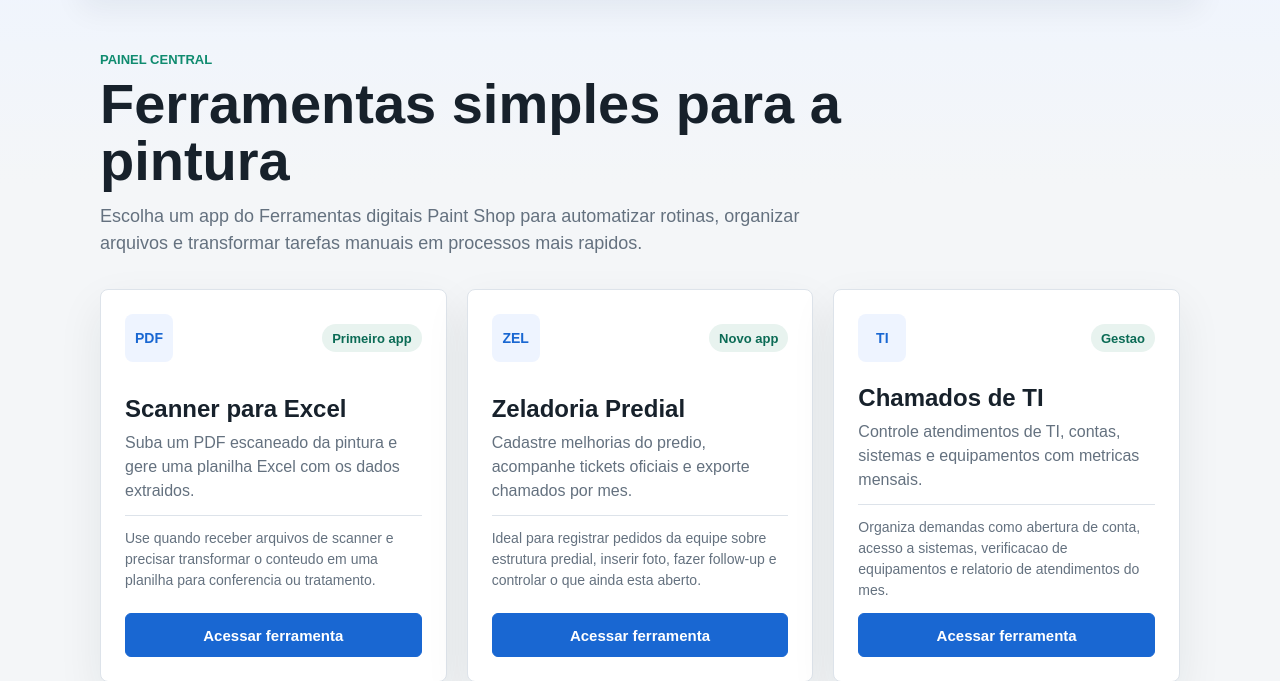
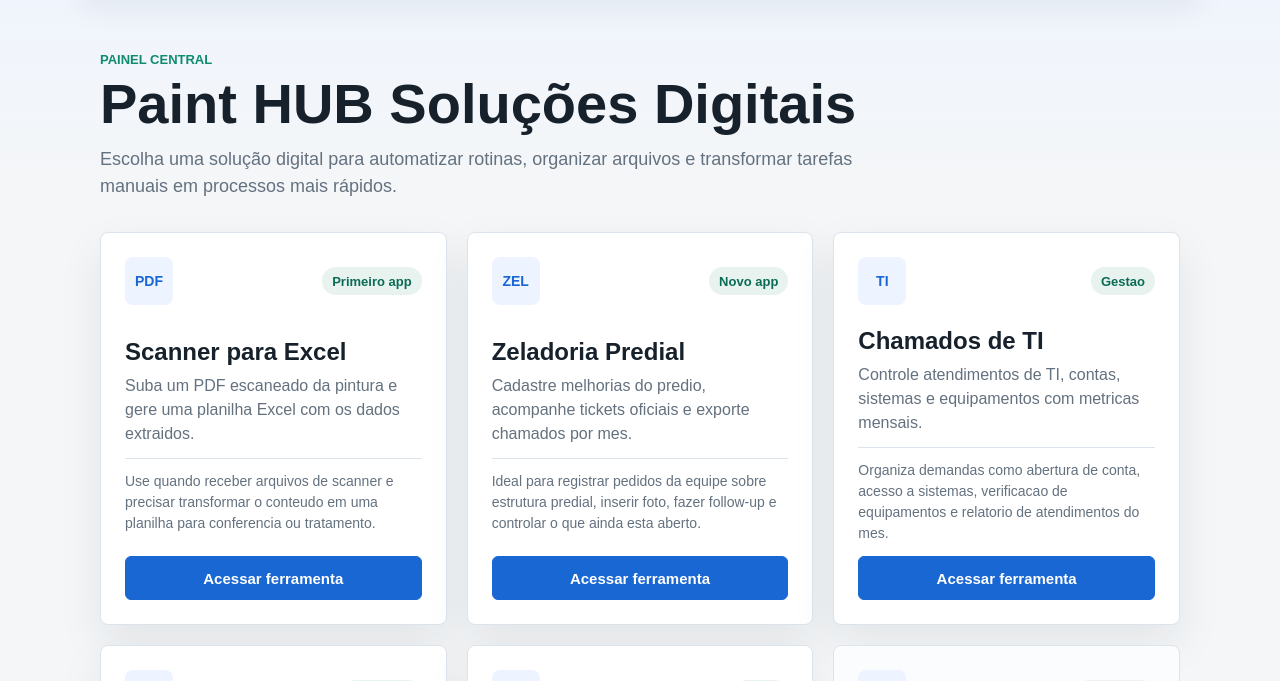
Before and after one commit to hendelsantos/Projeto_Django_HUB, a Django app: page / in a window 1280 px wide. Shown: the part 96-777 px from the top of the page. Run offline with Django 5.2, Linux system fonts and the light colour scheme.

Commit message:
update home hero title

```diff
--- a/templates/hub/home.html
+++ b/templates/hub/home.html
@@ -5,8 +5,8 @@
 {% block content %}
 <section class="intro">
     <p class="eyebrow">Painel central</p>
-    <h1>Ferramentas simples para a pintura</h1>
-    <p>Escolha um app do Ferramentas digitais Paint Shop para automatizar rotinas, organizar arquivos e transformar tarefas manuais em processos mais rapidos.</p>
+    <h1>Paint HUB Soluções Digitais</h1>
+    <p>Escolha uma solução digital para automatizar rotinas, organizar arquivos e transformar tarefas manuais em processos mais rápidos.</p>
 </section>
 
 <section class="tool-grid" aria-label="Ferramentas disponiveis">
```
